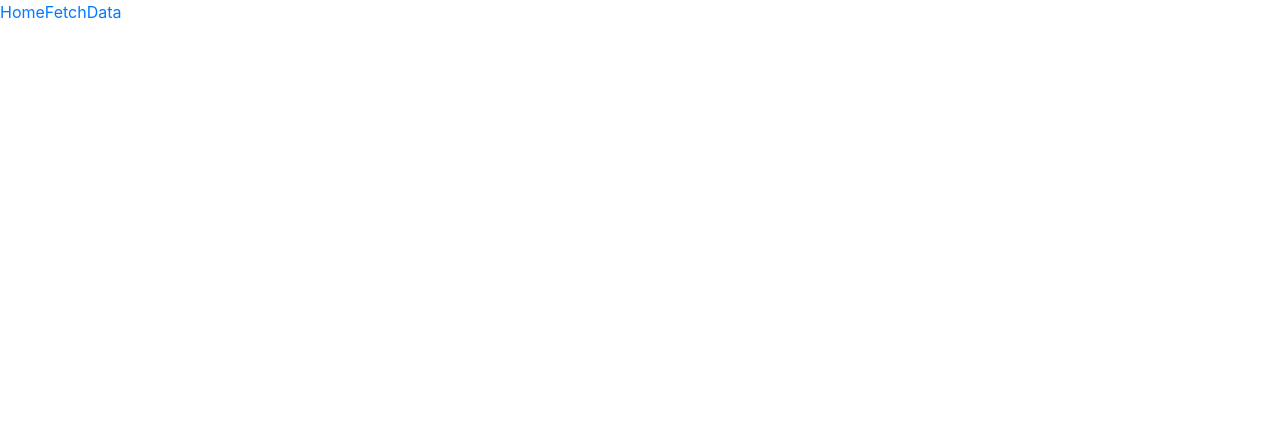
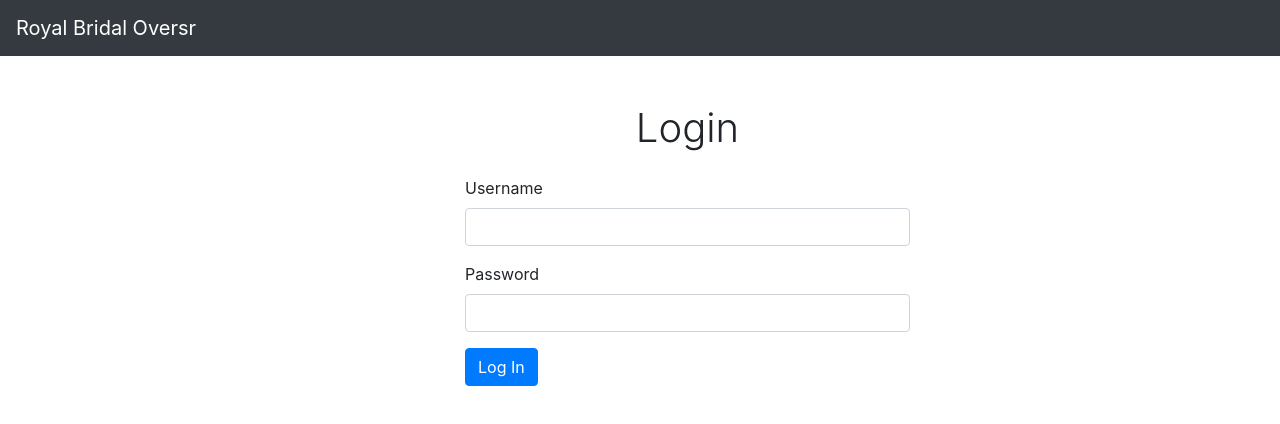
Before and after one commit to oleg3790/Oversr, a React (Create React App) app in the folder src/Oversr/ClientApp/: page /login in a window 1280 px wide. Shown: the top 424 px of the page. Built offline with nearby package versions, Linux system fonts and the light colour scheme.

Commit message:
Configure login routing

```diff
--- a/src/Oversr/ClientApp/src/App.js
+++ b/src/Oversr/ClientApp/src/App.js
@@ -1,18 +1,18 @@
 import React, { Component } from 'react';
 import { Route } from 'react-router';
+import { PrivateRoute } from './components/PrivateRoute';
+import { Home } from './components/Home';
+import Login from './components/Login'
 import { Layout } from './components/Layout';
-import { Home } from './components/Home';
-import { FetchData } from './components/FetchData';
 
 export default class App extends Component {
-  displayName = App.name
+  render() {
 
-  render() {
     return (
-      <Layout>
-        <Route exact path='/' component={Home} />
-        <Route path='/fetchdata' component={FetchData} />
-      </Layout>
+        <Layout>
+            <PrivateRoute path="/" component={Home}/>
+            <Route path="/login" component={Login}/>
+        </Layout>
     );
   }
 }
--- a/src/Oversr/ClientApp/src/components/Layout.js
+++ b/src/Oversr/ClientApp/src/components/Layout.js
@@ -1,19 +1,16 @@
 import React, { Component } from 'react';
-import { NavMenu } from './NavMenu';
 
 export class Layout extends Component {
-  displayName = Layout.name
-
   render() {
     return (
-      <div>
         <div>
-            <NavMenu />
+            <nav className="navbar navbar-expand navbar-dark bg-dark">
+                <span className="navbar-brand">Royal Bridal Oversr</span>
+            </nav>
+            <div className="container">
+                {this.props.children}
+            </div>
         </div>
-        <div>
-            {this.props.children}
-        </div>
-      </div>
     );
   }
 }
--- a/src/Oversr/ClientApp/src/components/Login.js
+++ b/src/Oversr/ClientApp/src/components/Login.js
@@ -1,4 +1,5 @@
-import React from 'react'
+import React, { Component } from 'react'
+import { Redirect } from 'react-router-dom'
 
 export default class Login extends Component {
     constructor(props) {
@@ -8,7 +9,8 @@ export default class Login extends Component {
         this.onPasswordChange = this.onPasswordChange.bind(this);
         this.state = {
             username: '',
-            password: ''
+            password: '',
+            redirectToReferrer: false
         }
     }
 
@@ -25,21 +27,23 @@ export default class Login extends Component {
     }
 
     render() {
+        let { from } = this.props.location.state || { from: { pathname: "/" }};
+        if (this.state.redirectToReferrer) return <Redirect to={from}/>
+
         return (
-            <div className="container">
-                <div className="row">
-                    <form className="col-6 offset-3" onSubmit={this.onSubmit}>
+            <div className="row mt-5">
+                <form className="col-lg-5 offset-lg-4 col-md-4 offset-md-4 col-sm-6 offset-sm-3" onSubmit={this.onSubmit}>
+                    <h1 id="login-head" className="mb-4 text-center">Login</h1>
                     <div className="form-group">
-                            <label for="username"></label>
+                        <label>Username</label>
                         <input id="username" className="form-control" onChange={this.onUsernameChange}></input>
                     </div>
                     <div className="form-group">
-                            <label for="password"></label>
+                        <label>Password</label>
                         <input id="password" className="form-control" onChange={this.onPasswordChange}></input>
                     </div>
-                        <button type="submit" className="btn btn-primary"></button>
+                    <button type="submit" className="btn btn-primary">Log In</button>
                 </form>
-                </div>
             </div>
         );
     }
--- a/src/Oversr/ClientApp/src/components/NavMenu.css
+++ /dev/null
@@ -1,58 +0,0 @@
-.navbar li .glyphicon {
-    margin-right: 10px;
-}
-
-/* Highlighting rules for nav menu items */
-.navbar .navbar-nav .active a,
-.navbar .navbar-nav .active a:hover,
-.navbar .navbar-nav .active a:focus {
-    background-image: none;
-    background-color: #4189C7;
-    color: white;
-}
-
-@media (min-width: 768px) {
-    /* On large screens, convert the nav menu to a vertical sidebar */
-    .navbar {
-        height: 100%;
-        width: calc(25% - 20px);
-    }
-    .navbar {
-        border-radius: 0;
-        border-width: 0;
-        height: 100%;
-    }
-    .navbar-header {
-        float: none;
-    }
-    .navbar .navbar-collapse {
-        border-top: 1px solid #444;
-        padding: 0;
-    }
-    .navbar .container-fluid {
-        padding: 0;
-        margin: 0;
-    }
-    .navbar .container-fluid .navbar-brand {
-        margin: 0;
-    }
-    .navbar ul {
-        float: none;
-    }
-    .navbar li {
-        float: none;
-        font-size: 15px;
-        margin: 6px;
-    }
-    .navbar li a {
-        padding: 10px 16px;
-        border-radius: 4px;
-    }
-    .navbar a {
-        /* If a menu item's text is too long, truncate it */
-        width: 100%;
-        white-space: nowrap;
-        overflow: hidden;
-        text-overflow: ellipsis;
-    }
-}
--- a/src/Oversr/ClientApp/src/components/NavMenu.js
+++ /dev/null
@@ -1,16 +0,0 @@
-import React, { Component } from 'react';
-import { Link } from 'react-router-dom';
-import './NavMenu.css';
-
-export class NavMenu extends Component {
-  displayName = NavMenu.name
-
-  render() {
-    return (
-      <div>
-        <Link to={'/'}>Home</Link>
-        <Link to={'/fetchdata'}>FetchData</Link>
-      </div>
-    );
-  }
-}
--- /dev/null
+++ b/src/Oversr/ClientApp/src/components/PrivateRoute.js
@@ -0,0 +1,10 @@
+import React from 'react';
+import { Route, Redirect } from 'react-router-dom';
+
+export const PrivateRoute = ({ component: Component, ...rest }) => (
+    <Route {...rest} render={props => (
+        localStorage.getItem('user')
+            ? <Component {...props} />
+            : <Redirect to="/login" />
+    )} />
+)
--- a/src/Oversr/ClientApp/src/index.css
+++ /dev/null
@@ -1,6 +0,0 @@
-@media (max-width: 767px) {
-    /* On small screens, the nav menu spans the full width of the screen. Leave a space for it. */
-    body {
-        padding-top: 50px;
-    }
-}
--- /dev/null
+++ b/src/Oversr/ClientApp/src/styles/App.css
@@ -0,0 +1,6 @@
+/*** specific ***/
+#login-head {
+    font-size: 2.5rem;
+    font-weight: 300;
+    line-height: 1.2;
+}
```
Also changed, not shown: src/Oversr/ClientApp/src/index.js (+5 -5 lines), 1 other file (tests, documents, lock files or other folders). Lines whose indentation alone changed are shown as unchanged.
